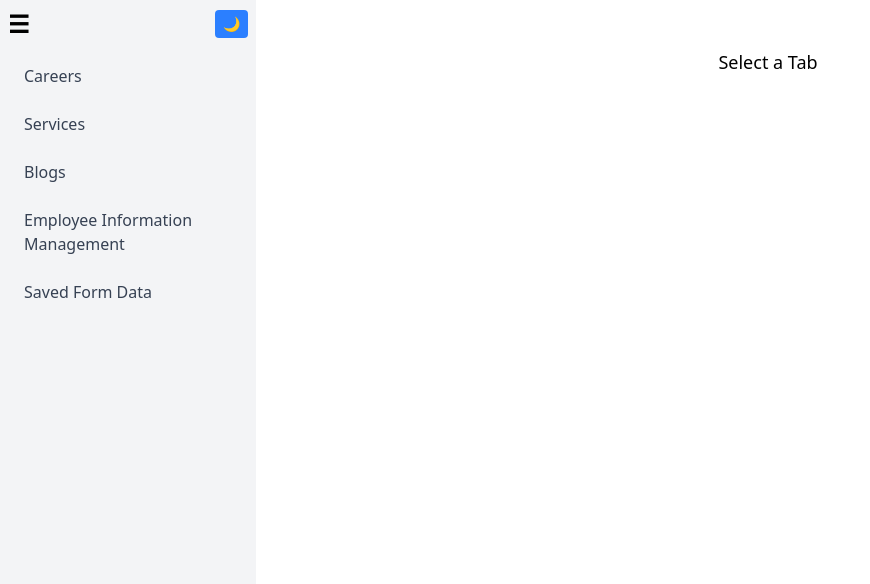
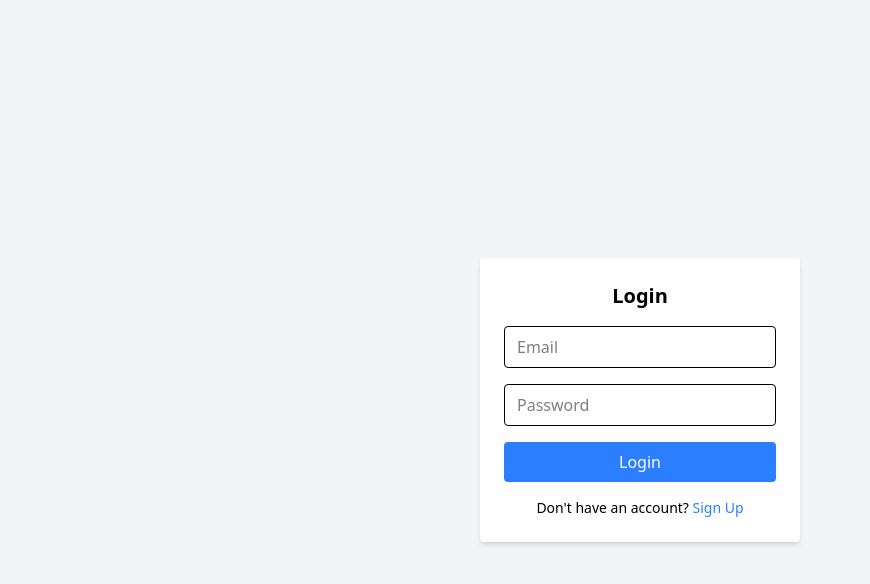
Before and after one commit to samarth1mishra/Practice_app_react_vite, a React (Vite) app: page /login in a window 1280 px wide. Shown: the top 584 px of the page, without its empty margins (0-870 px from the left). Built offline with nearby package versions, Linux system fonts and the light colour scheme.

Commit message:
added login ,signUp and logout functionality

```diff
--- a/package.json
+++ b/package.json
@@ -13,6 +13,7 @@
     "@tailwindcss/vite": "^4.1.8",
     "react": "^19.1.0",
     "react-dom": "^19.1.0",
+    "react-router-dom": "^7.6.2",
     "tailwindcss": "^4.1.8"
   },
   "devDependencies": {
--- a/src/App.jsx
+++ b/src/App.jsx
@@ -1,7 +1,10 @@
 import { useState, useEffect } from 'react';
 import {Sidebar} from './components/Sidebar'
 import {Content} from './components/Content';
-
+import {Login} from './components/Login'
+import { SignUp } from './components/SignUp';
+import {BrowserRouter,Routes,Route,Navigate} from 'react-router-dom'
+import {ProtectedRoute} from './components/ProtectedRoute.jsx'
 const App = () => {
   const [darkMode, setDarkMode] = useState(false);
   const [activeTab, setActiveTab] = useState();
@@ -34,11 +37,18 @@ const App = () => {
     }
   };
   return (
-    <div className="min-h-screen flex bg-white dark:bg-gray-900  text-black dark:text-white">
+    <BrowserRouter>
+    <Routes>
+      <Route path="/login" element={<Login/>}/>
+      <Route path="/signUp" element={<SignUp/>}/>
+      <Route path="/" element={<ProtectedRoute>
+      <div className="min-h-screen flex bg-white dark:bg-gray-900  text-black dark:text-white">
       <Sidebar tabs={tabs} activeTab={activeTab} setActiveTab={handleTabChange} darkMode={darkMode} setDarkMode={setDarkMode} sidebarOpen={sidebarOpen} setSidebarOpen={setSidebarOpen}/>
       <Content activeTab={activeTab}/>
     </div>
-
+      </ProtectedRoute>} />
+    </Routes>
+    </BrowserRouter>
   );
 };
 
--- /dev/null
+++ b/src/components/Login.jsx
@@ -0,0 +1,32 @@
+import {useState} from 'react'
+import {useNavigate} from 'react-router-dom'
+
+export const Login=()=>{
+    const navigate=useNavigate();
+    const [email,setEmail]=useState('');
+    const [password,setPassword]=useState('');
+    const handleLogin=(e)=>{
+        e.preventDefault();
+        const user=JSON.parse(localStorage.getItem('user'));
+        if(user && user.email===email && user.password===password){
+            localStorage.setItem('isLoggedIn',true);
+            navigate('/');
+        }else{
+            alert('Invalid Email or PassWord. Please Try again')
+        }
+    }
+    return (
+        <div className="min-h-screen flex items-center justify-center bg-gray-100 dark:bg-gray-900">
+            <form onSubmit={handleLogin} className="bg-white dark:bg-gray-800 p-6 rounded shadow-md w-80 space-y-4">
+                <h2  className="text-xl font-bold text-center dark:text-white">Login</h2>
+                <input type="email" placeholder="Email" required value={email} onChange={(e)=>setEmail(e.target.value)} className="w-full px-3 py-2 border rounded"/>
+                <input type="password" placeholder="Password" required value={password} onChange={(e)=>setPassword(e.target.value)} className="w-full px-3 py-2 border rounded"/>
+                <button type="Submit" className="w-full bg-blue-500 text-white py-2 rounded hover:bg-blue-600">Login</button>
+                <p className="text-center text-sm dark:text-white">
+                    Don't have an account? <a href="/signup" className="text-blue-500 hover:underline"> Sign Up</a>
+                </p>
+            </form>
+        </div>
+    )
+
+}
--- /dev/null
+++ b/src/components/ProtectedRoute.jsx
@@ -0,0 +1,5 @@
+import {Navigate} from 'react-router-dom';
+export const ProtectedRoute=({children})=>{
+const user=localStorage.getItem('user');
+return user?children:<Navigate to="/login"/>
+}
--- a/src/components/Sidebar.jsx
+++ b/src/components/Sidebar.jsx
@@ -3,7 +3,8 @@ import {Button} from './Button';
 
 export const Sidebar = ({tabs,activeTab,setActiveTab,darkMode,setDarkMode,sidebarOpen,setSidebarOpen }) => {
   return (
-    <div className={`${sidebarOpen?'w-64':'w-16'} bg-gray-100 dark:bg-gray-800 p-2`}>
+    <div className={`${sidebarOpen?'w-64':'w-16'} bg-gray-100 dark:bg-gray-800 p-2 flex flex-col justify-between`}>
+      <div>
         <div className="flex items-center justify-between mb-4">
           <button onClick={()=>setSidebarOpen(!sidebarOpen)} className="text-2xl font-bold hover:text-blue-500 transition-color">
             ☰
@@ -24,8 +25,20 @@ export const Sidebar = ({tabs,activeTab,setActiveTab,darkMode,setDarkMode,sideba
                 onClick={() => setActiveTab(tab)}
               />
             ))}
+
           </div>
         )}
+        </div>
+        <div className="">
+        {sidebarOpen && (
+          <button onClick={()=>{
+            localStorage.removeItem('isLoggedIn');
+            window.location.href='/login';
+          }} className="mt-4 w-full px-4 py-2 bg-red-500 text-white rounded hover:bg-red-600">
+            LogOut
+          </button>
+        )}
+        </div>
       </div>
   );
 };
--- /dev/null
+++ b/src/components/SignUp.jsx
@@ -0,0 +1,26 @@
+import {useState} from 'react';
+import {useNavigate} from 'react-router-dom'
+export const SignUp=()=>{
+    const navigate=useNavigate();
+    const [email,setEmail]=useState('');
+    const [password,setPassword]=useState('');
+    const handleSubmit=(e)=>{
+        e.preventDefault();
+        localStorage.setItem('user',JSON.stringify({email,password}));
+        alert('SignUp Successful.Please Login');
+        navigate('/login');
+     }
+     return (
+        <div className="min-h-screen flex items-center justify-center bg-gray-100 dark:bg-gray-900">
+            <form onSubmit={handleSubmit} className="bg-white dark:bg-gray-800 p-6 rounded shadow-md w-80 space-y-4">
+                <h2 className="text-xl font-bold text-center dark:text-white">Sign Up</h2>
+                <input type="email" placeholder="Email" required value={email} onChange={(e)=>setEmail(e.target.value)} className="w-full px-3 py-2 border rounded"/>
+                <input type="password" placeholder="Password" required value={password} onChange={(e)=>setPassword(e.target.value)} className="w-full px-3 py-2 border rounded"/>
+                <button type="submit" className="w-full bg-green-500 text-white py-2 rounded hover:bg-green-600">Sign Up</button>
+                <p className="text-center text-sm dark:text-white">
+                    Already have an Account? <a href="/login" className="text-blue-500 hover:underline">Login</a>
+                </p>
+            </form>
+        </div>
+     )
+}
```
Also changed, not shown: 1 other file (tests, documents, lock files or other folders).
